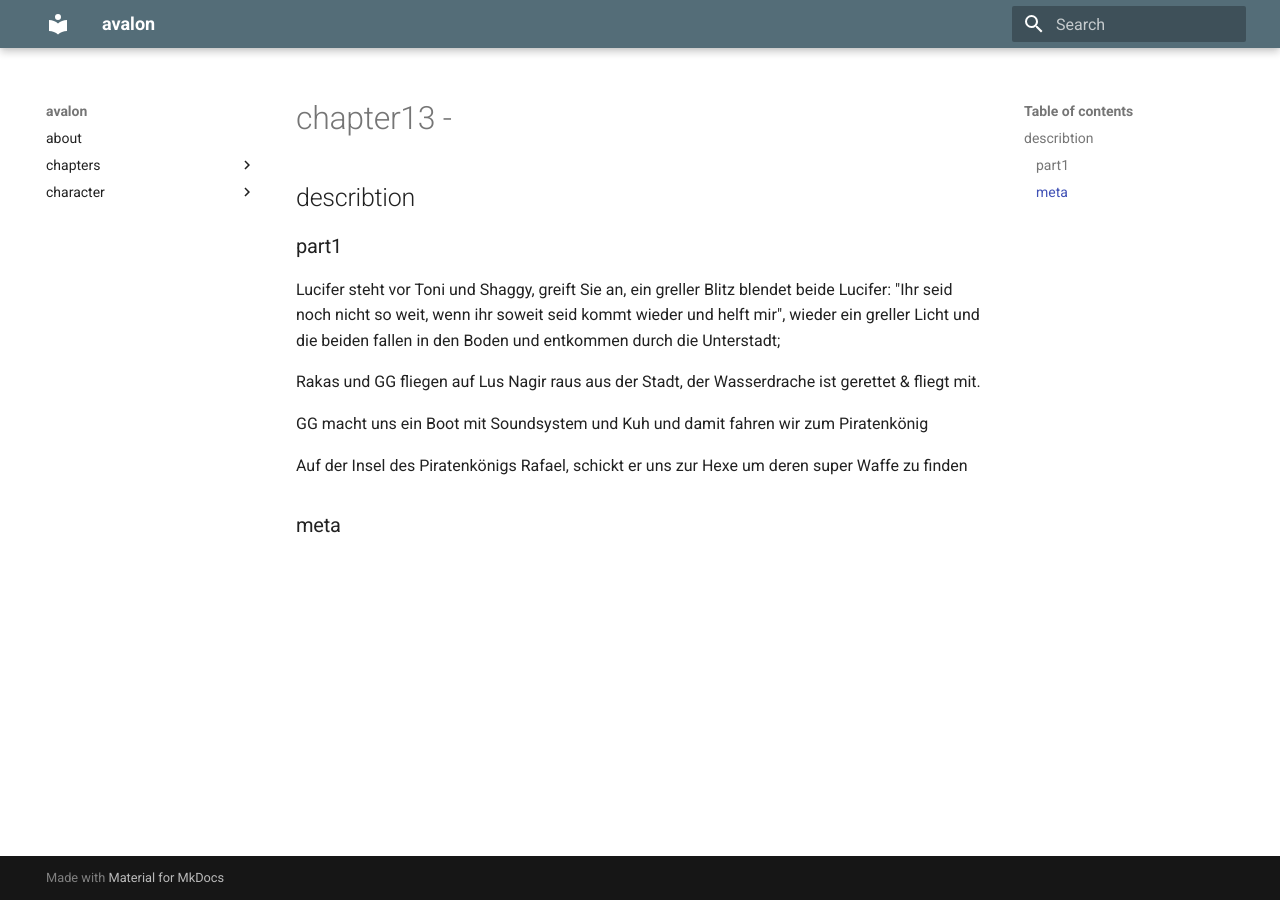
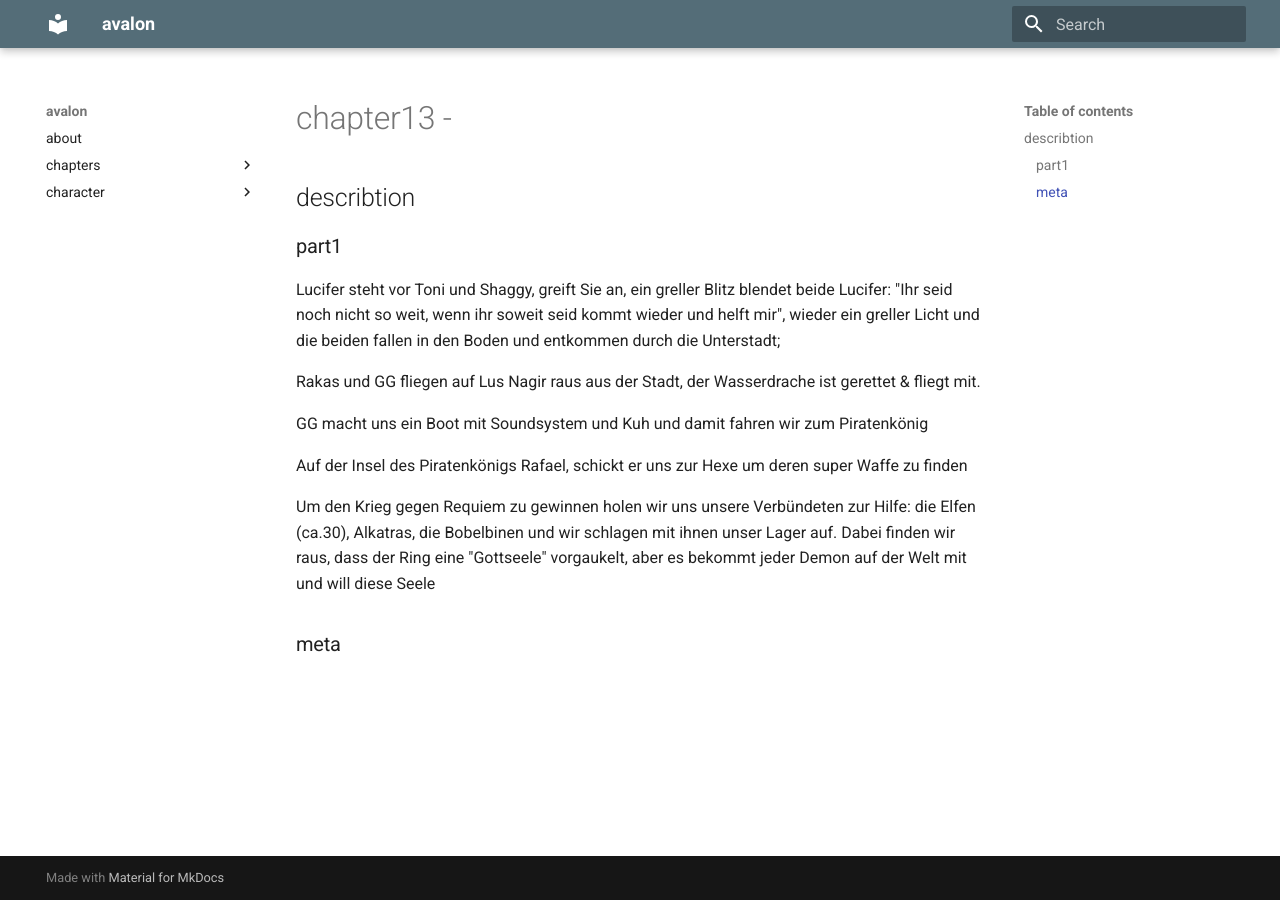
Before and after one commit to mkdocs-pnp/avalon, an MkDocs documentation site: the page built from docs/chapter/chapter13.md, in a window 1280 px wide. Built offline with MkDocs 1.6.1 and Material for MkDocs 9.7.7, drawn with Linux system fonts in a browser that asks for light colours.

Commit message:
Update chapter13.md

```diff
--- a/docs/chapter/chapter13.md
+++ b/docs/chapter/chapter13.md
@@ -15,6 +15,8 @@ GG macht uns ein Boot mit Soundsystem und Kuh und damit fahren wir zum Piratenk
 
 Auf der Insel des Piratenkönigs Rafael, schickt er uns zur Hexe um deren super Waffe zu finden
 
+Um den Krieg gegen Requiem zu gewinnen holen wir uns unsere Verbündeten zur Hilfe: die Elfen (ca.30), Alkatras, die Bobelbinen und wir schlagen mit ihnen unser Lager auf.
+Dabei finden wir raus, dass der Ring eine "Gottseele" vorgaukelt, aber es bekommt jeder Demon auf der Welt mit und will diese Seele
 ### meta
 
 <changes_in_game_system>
```
